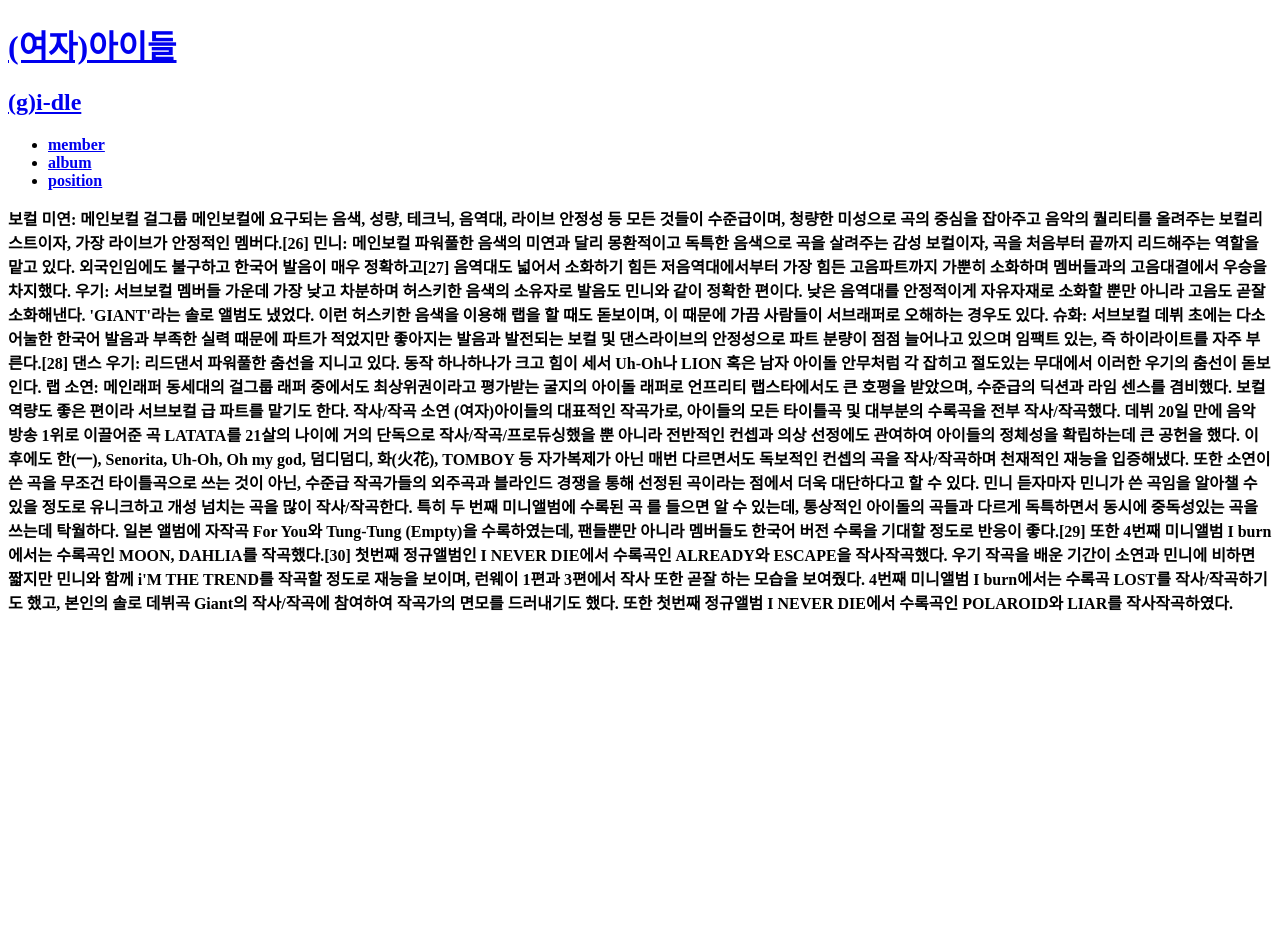
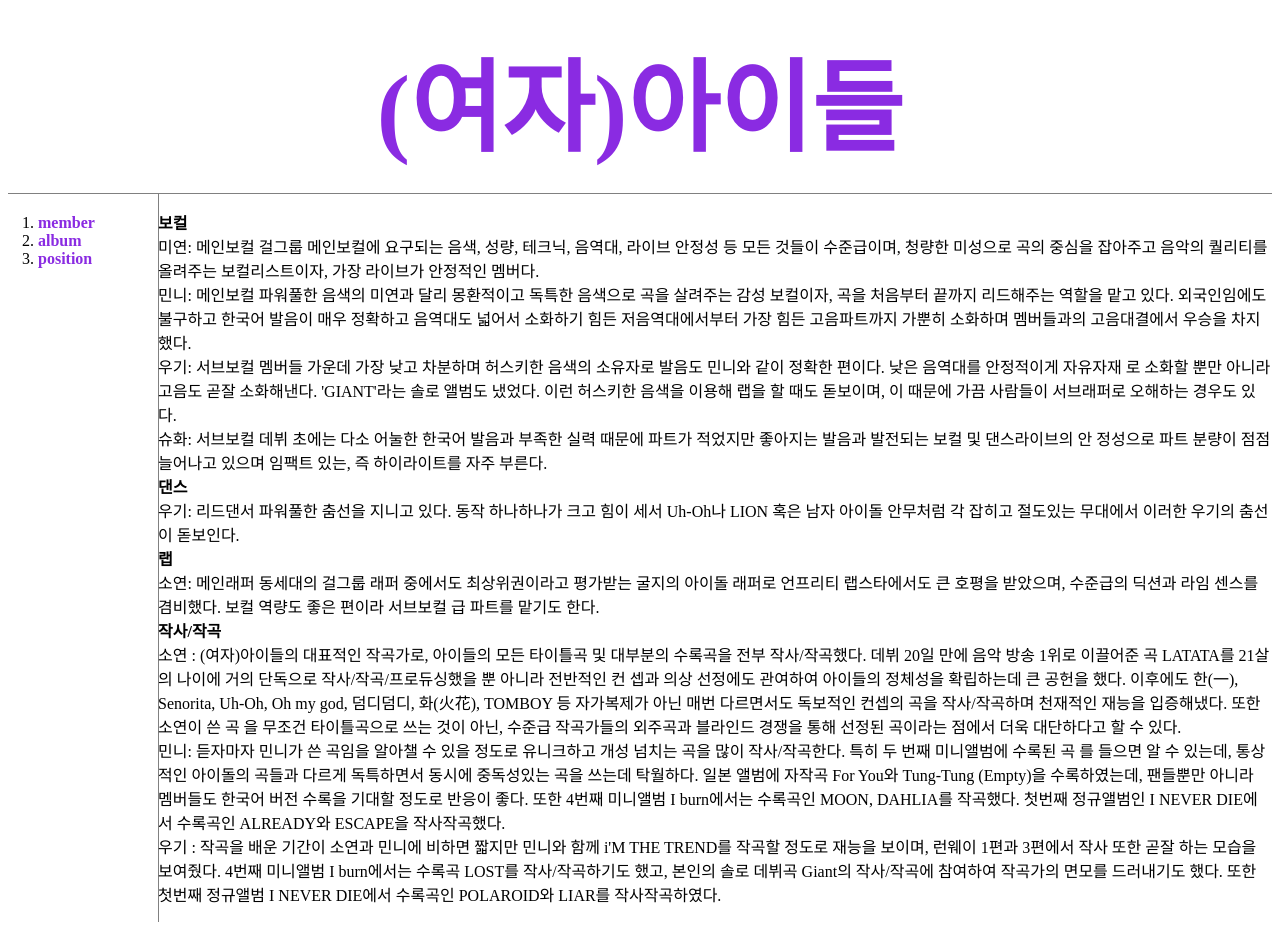
Before and after one commit to KwonHyeokGeon/idle, a plain HTML site: page 3.html in a window 1280 px wide. Before the commit the page ends 800 px from the top, so only its background shows below. Drawn offline with Linux system fonts and the light colour scheme.

Commit message:
6/26 19:45

```diff
--- a/3.html
+++ b/3.html
@@ -1,51 +1,104 @@
 <!doctype html>
 <html>
 <head>
-    <!-- Global site tag (gtag.js) - Google Analytics -->
-<script async src="https://www.googletagmanager.com/gtag/js?id=G-5WYSY2EVJ8"></script>
-<script>
-  window.dataLayer = window.dataLayer || [];
-  function gtag(){dataLayer.push(arguments);}
-  gtag('js', new Date());
+    <title>(G)I-DLE</title>
+    <meta charset="utf-8">
+    <style>
 
-  gtag('config', 'G-5WYSY2EVJ8');
-</script>
-<title>(G)I-DLE - position</title>
-<meta charset="utf-8">
+
+
+        a {
+            color:blueviolet;
+            text-decoration:none;
+        }
+        h1 {
+           font-size: 100px;
+           text-align: center;
+           border-bottom: 1px solid gray;
+           margin: 0;
+           padding: 20px;
+         }
+        ol{
+            border-right: 1px solid gray;
+            width:100px;
+            margin: 0;
+            padding: 20px;
+        }
+        h2{
+            margin: 0;
+
+        }
+        #grid {
+            display:grid;
+            grid-template-columns: 150px 1fr;
+        }
+        #grid ol{
+            padding-left:30px;
+
+        }
+        #article{
+            padding-left:260px;
+        }
+
+        @media(max-width : 700px;){
+            #grid {
+            display:block;
+            }
+        }
+    </style>
 </head>
 
 <body>
-    <h1> <a href="index.html"> (여자)아이들</a></h1>
-    <h2><a href = http://www.cubeent.co.kr/gidle target="_blank"
-        title="큐브 공식 홈페이지"> (g)i-dle </a></h2>
-<ul>
-    <li> <a href="1.html"><strong> member </strong></a> </li>
-    <li> <a href="2.html"><strong> album </strong></a> </li>
-    <li> <a href="3.html"><strong> position </strong></a> </li>
-</ul>
+    <h1> <a href="index.html"> (여자)아이들</font></a></h1>
 
+<div id = "grid">
+    <ol>
+        <li> <a href="1.html" ><strong> member </strong></a> </li>
+        <li> <a href="2.html" ><strong> album </strong></a> </li>
+        <li> <a href="3.html" ><strong> position </strong></a> </li>
+    </ol>
+    <div>
+        <p><strong>보컬</strong><br>
+        미연: 메인보컬
+        걸그룹 메인보컬에 요구되는 음색, 성량, 테크닉, 음역대, 라이브 안정성 등 모든 것들이 수준급이며,
+        청량한 미성으로 곡의 중심을 잡아주고 음악의 퀄리티를 올려주는 보컬리스트이자, 가장 라이브가 안정적인 멤버다.<br>
+        민니: 메인보컬
+        파워풀한 음색의 미연과 달리 몽환적이고 독특한 음색으로 곡을 살려주는 감성 보컬이자,
+        곡을 처음부터 끝까지 리드해주는 역할을 맡고 있다. 외국인임에도 불구하고 한국어 발음이 매우 정확하고
+        음역대도 넓어서 소화하기 힘든 저음역대에서부터 가장 힘든 고음파트까지 가뿐히 소화하며 멤버들과의 고음대결에서 우승을 차지했다.<br>
+        우기: 서브보컬
+        멤버들 가운데 가장 낮고 차분하며 허스키한 음색의 소유자로 발음도 민니와 같이 정확한 편이다. 낮은 음역대를 안정적이게 자유자재
+        로 소화할 뿐만 아니라 고음도 곧잘 소화해낸다. 'GIANT'라는 솔로 앨범도 냈었다. 이런 허스키한 음색을 이용해 랩을 할 때도 돋보이며,
+        이 때문에 가끔 사람들이 서브래퍼로 오해하는 경우도 있다.<br>
+        슈화: 서브보컬
+        데뷔 초에는 다소 어눌한 한국어 발음과 부족한 실력 때문에 파트가 적었지만 좋아지는 발음과 발전되는 보컬 및 댄스라이브의 안
+        정성으로 파트 분량이 점점 늘어나고 있으며 임팩트 있는, 즉 하이라이트를 자주 부른다.<br>
+        <strong>댄스</strong><br>
+        우기: 리드댄서
+        파워풀한 춤선을 지니고 있다. 동작 하나하나가 크고 힘이 세서 Uh-Oh나 LION 혹은 남자 아이돌 안무처럼
+        각 잡히고 절도있는 무대에서 이러한 우기의 춤선이 돋보인다.<br>
+        <strong>랩</strong><br>
+        소연: 메인래퍼
+        동세대의 걸그룹 래퍼 중에서도 최상위권이라고 평가받는 굴지의 아이돌 래퍼로 언프리티 랩스타에서도 큰 호평을 받았으며,
+        수준급의 딕션과 라임 센스를 겸비했다. 보컬 역량도 좋은 편이라 서브보컬 급 파트를 맡기도 한다.<br>
+        <strong>작사/작곡</strong><br>
+        소연 :
+        (여자)아이들의 대표적인 작곡가로, 아이들의 모든 타이틀곡 및 대부분의 수록곡을 전부 작사/작곡했다.
+        데뷔 20일 만에 음악 방송 1위로 이끌어준 곡 LATATA를 21살의 나이에 거의 단독으로 작사/작곡/프로듀싱했을 뿐 아니라 전반적인 컨
+        셉과 의상 선정에도 관여하여 아이들의 정체성을 확립하는데 큰 공헌을 했다. 이후에도 한(一), Senorita, Uh-Oh, Oh my god, 덤디덤디,
+        화(火花), TOMBOY 등 자가복제가 아닌 매번 다르면서도 독보적인 컨셉의 곡을 작사/작곡하며 천재적인 재능을 입증해냈다. 또한 소연이 쓴 곡
+        을 무조건 타이틀곡으로 쓰는 것이 아닌, 수준급 작곡가들의 외주곡과 블라인드 경쟁을 통해 선정된 곡이라는 점에서 더욱 대단하다고 할 수 있다.<br>
+        민니: 듣자마자 민니가 쓴 곡임을 알아챌 수 있을 정도로 유니크하고 개성 넘치는 곡을 많이 작사/작곡한다. 특히 두 번째 미니앨범에 수록된 곡 <Blow Your Mind>를
+            들으면 알 수 있는데, 통상적인 아이돌의 곡들과 다르게 독특하면서 동시에 중독성있는 곡을 쓰는데 탁월하다. 일본 앨범에 자작곡
+            For You와 Tung-Tung (Empty)을 수록하였는데, 팬들뿐만 아니라 멤버들도 한국어 버전 수록을 기대할 정도로 반응이 좋다.
+            또한 4번째 미니앨범 I burn에서는 수록곡인 MOON, DAHLIA를 작곡했다. 첫번째 정규앨범인 I NEVER DIE에서 수록곡인 ALREADY와 ESCAPE을 작사작곡했다.<br>
+        우기 : 작곡을 배운 기간이 소연과 민니에 비하면 짧지만 민니와 함께 i'M THE TREND를 작곡할 정도로 재능을 보이며,
+        런웨이 1편과 3편에서 작사 또한 곧잘 하는 모습을 보여줬다. 4번째 미니앨범 I burn에서는 수록곡 LOST를 작사/작곡하기도 했고,
+        본인의 솔로 데뷔곡 Giant의 작사/작곡에 참여하여 작곡가의 면모를 드러내기도 했다. 또한 첫번째 정규앨범
+        I NEVER DIE에서 수록곡인 POLAROID와 LIAR를 작사작곡하였다.</strong></p>
 
-<p><strong>보컬
-    미연: 메인보컬
-    걸그룹 메인보컬에 요구되는 음색, 성량, 테크닉, 음역대, 라이브 안정성 등 모든 것들이 수준급이며, 청량한 미성으로 곡의 중심을 잡아주고 음악의 퀄리티를 올려주는 보컬리스트이자, 가장 라이브가 안정적인 멤버다.[26]
-    민니: 메인보컬
-    파워풀한 음색의 미연과 달리 몽환적이고 독특한 음색으로 곡을 살려주는 감성 보컬이자, 곡을 처음부터 끝까지 리드해주는 역할을 맡고 있다. 외국인임에도 불구하고 한국어 발음이 매우 정확하고[27] 음역대도 넓어서 소화하기 힘든 저음역대에서부터 가장 힘든 고음파트까지 가뿐히 소화하며 멤버들과의 고음대결에서 우승을 차지했다.
-    우기: 서브보컬
-    멤버들 가운데 가장 낮고 차분하며 허스키한 음색의 소유자로 발음도 민니와 같이 정확한 편이다. 낮은 음역대를 안정적이게 자유자재로 소화할 뿐만 아니라 고음도 곧잘 소화해낸다. 'GIANT'라는 솔로 앨범도 냈었다. 이런 허스키한 음색을 이용해 랩을 할 때도 돋보이며, 이 때문에 가끔 사람들이 서브래퍼로 오해하는 경우도 있다.
-    슈화: 서브보컬
-    데뷔 초에는 다소 어눌한 한국어 발음과 부족한 실력 때문에 파트가 적었지만 좋아지는 발음과 발전되는 보컬 및 댄스라이브의 안정성으로 파트 분량이 점점 늘어나고 있으며 임팩트 있는, 즉 하이라이트를 자주 부른다.[28]
-    댄스
-    우기: 리드댄서
-    파워풀한 춤선을 지니고 있다. 동작 하나하나가 크고 힘이 세서 Uh-Oh나 LION 혹은 남자 아이돌 안무처럼 각 잡히고 절도있는 무대에서 이러한 우기의 춤선이 돋보인다.
-    랩
-    소연: 메인래퍼
-    동세대의 걸그룹 래퍼 중에서도 최상위권이라고 평가받는 굴지의 아이돌 래퍼로 언프리티 랩스타에서도 큰 호평을 받았으며, 수준급의 딕션과 라임 센스를 겸비했다. 보컬 역량도 좋은 편이라 서브보컬 급 파트를 맡기도 한다.
-    작사/작곡
-    소연
-    (여자)아이들의 대표적인 작곡가로, 아이들의 모든 타이틀곡 및 대부분의 수록곡을 전부 작사/작곡했다. 데뷔 20일 만에 음악 방송 1위로 이끌어준 곡 LATATA를 21살의 나이에 거의 단독으로 작사/작곡/프로듀싱했을 뿐 아니라 전반적인 컨셉과 의상 선정에도 관여하여 아이들의 정체성을 확립하는데 큰 공헌을 했다. 이후에도 한(一), Senorita, Uh-Oh, Oh my god, 덤디덤디, 화(火花), TOMBOY 등 자가복제가 아닌 매번 다르면서도 독보적인 컨셉의 곡을 작사/작곡하며 천재적인 재능을 입증해냈다. 또한 소연이 쓴 곡을 무조건 타이틀곡으로 쓰는 것이 아닌, 수준급 작곡가들의 외주곡과 블라인드 경쟁을 통해 선정된 곡이라는 점에서 더욱 대단하다고 할 수 있다.
-    민니
-    듣자마자 민니가 쓴 곡임을 알아챌 수 있을 정도로 유니크하고 개성 넘치는 곡을 많이 작사/작곡한다. 특히 두 번째 미니앨범에 수록된 곡 <Blow Your Mind>를 들으면 알 수 있는데, 통상적인 아이돌의 곡들과 다르게 독특하면서 동시에 중독성있는 곡을 쓰는데 탁월하다. 일본 앨범에 자작곡 For You와 Tung-Tung (Empty)을 수록하였는데, 팬들뿐만 아니라 멤버들도 한국어 버전 수록을 기대할 정도로 반응이 좋다.[29] 또한 4번째 미니앨범 I burn에서는 수록곡인 MOON, DAHLIA를 작곡했다.[30] 첫번째 정규앨범인 I NEVER DIE에서 수록곡인 ALREADY와 ESCAPE을 작사작곡했다.
-    우기
-    작곡을 배운 기간이 소연과 민니에 비하면 짧지만 민니와 함께 i'M THE TREND를 작곡할 정도로 재능을 보이며, 런웨이 1편과 3편에서 작사 또한 곧잘 하는 모습을 보여줬다. 4번째 미니앨범 I burn에서는 수록곡 LOST를 작사/작곡하기도 했고, 본인의 솔로 데뷔곡 Giant의 작사/작곡에 참여하여 작곡가의 면모를 드러내기도 했다. 또한 첫번째 정규앨범 I NEVER DIE에서 수록곡인 POLAROID와 LIAR를 작사작곡하였다.</strong></p>
+    </div>
+</div>
+
 </body>
 </html>
```
Also changed, not shown: 1.html (+55 -20 lines), 2.html (+37 -21 lines), box.html (added, +21 -0 lines), grid.html (added, +47 -0 lines), index.html (+35 -39 lines), mideaquery.html (added, +24 -0 lines).
